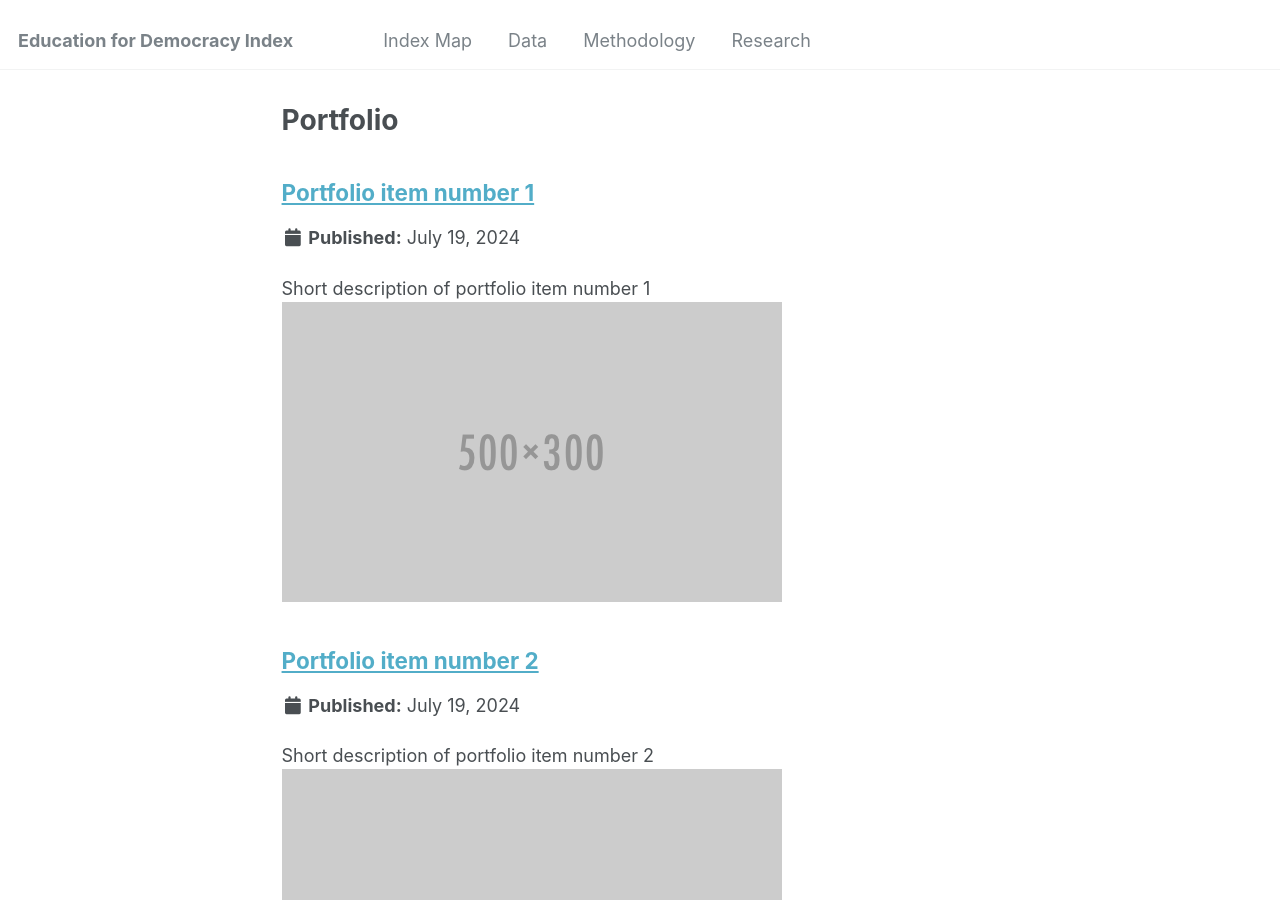
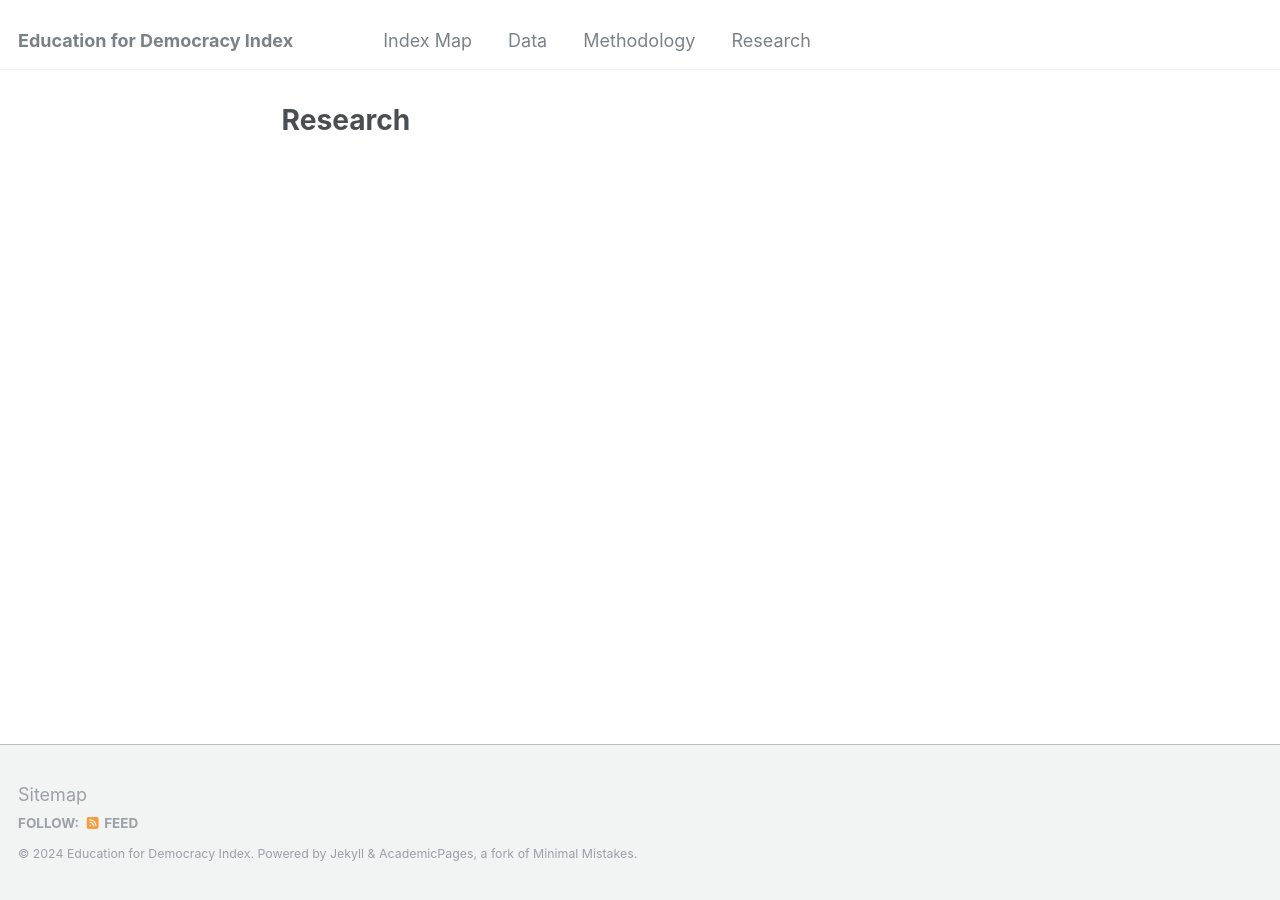
Before and after one commit to educationfordemocracyindex/educationfordemocracyindex.github.io, a Jekyll site: the page built from _pages/portfolio.html, in a window 1280 px wide and 900 px high. Built offline with Jekyll 4.4.1, drawn with Linux system fonts in a browser that asks for light colours.

Commit message:
change_portfolio_title_to_research

```diff
--- a/_pages/portfolio.html
+++ b/_pages/portfolio.html
@@ -1,6 +1,6 @@
 ---
 layout: archive
-title: "Portfolio"
+title: "Research"
 permalink: /portfolio/
 author_profile: true
 ---
--- a/_portfolio/portfolio-1.md
+++ /dev/null
@@ -1,7 +0,0 @@
----
-title: "Portfolio item number 1"
-excerpt: "Short description of portfolio item number 1<br/><img src='/images/500x300.png'>"
-collection: portfolio
----
-
-This is an item in your portfolio. It can be have images or nice text. If you name the file .md, it will be parsed as markdown. If you name the file .html, it will be parsed as HTML.
--- a/_portfolio/portfolio-2.html
+++ /dev/null
@@ -1,7 +0,0 @@
----
-title: "Portfolio item number 2"
-excerpt: "Short description of portfolio item number 2 <br/><img src='/images/500x300.png'>"
-collection: portfolio
----
-
-This is an item in your portfolio. It can be have images or nice text. If you name the file .md, it will be parsed as markdown. If you name the file .html, it will be parsed as HTML.
```
